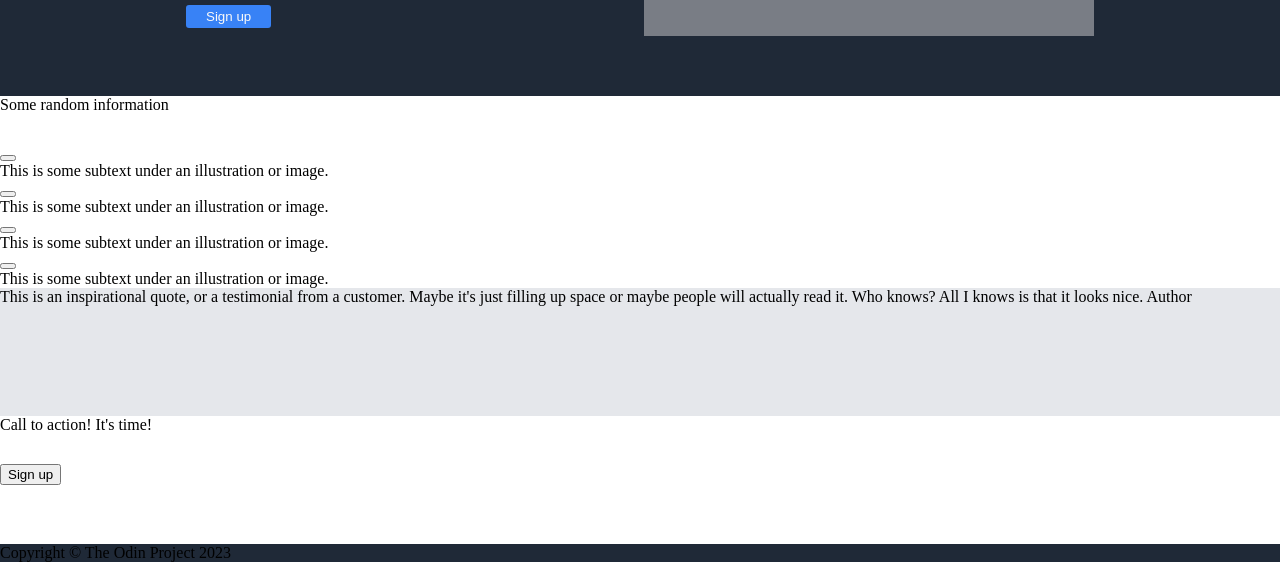
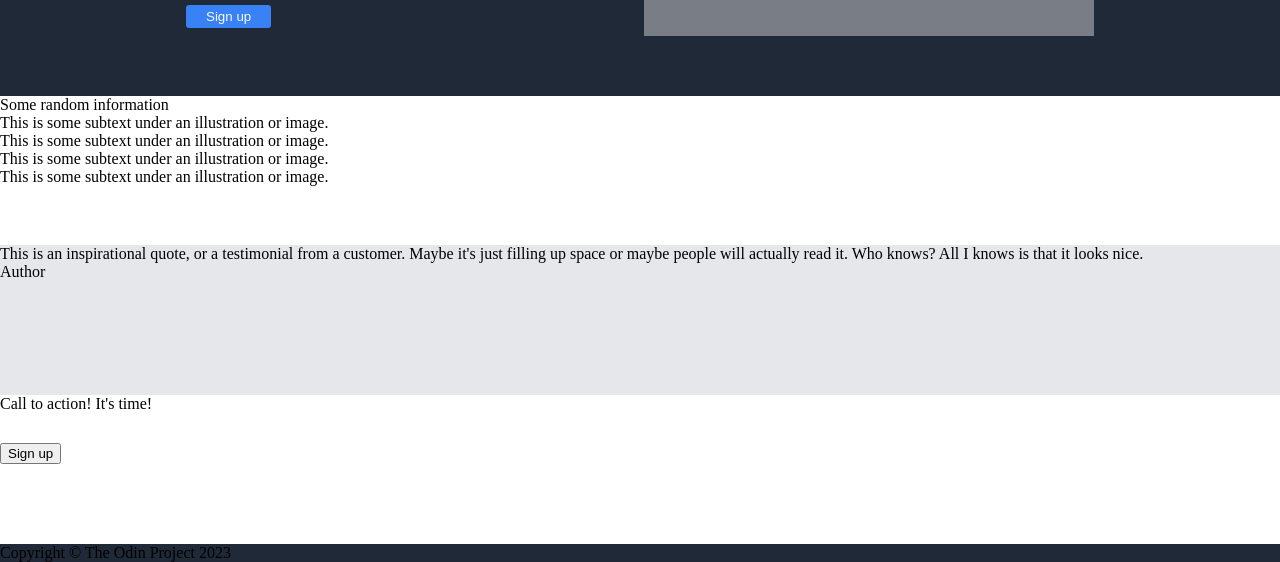
Before and after one commit to alcode111/hero-page, a plain HTML site: page index.html in a window 1280 px wide. Shown: the part 238-800 px from the top of the page. Drawn offline with Linux system fonts and the light colour scheme.

Commit message:
Change button to div and add an author class

```diff
--- a/index.html
+++ b/index.html
@@ -32,34 +32,32 @@
         </div>
 
         <div class="sectionb">
-            <div class="container">
                 <div class="title">Some random information</div>
                 <div class="illustrations">
                     <div class="imageandtext">
-                        <button class="blueborder"></button>
+                        <div class="blueborder"></div>
                         <div class="subtext">This is some subtext under an illustration or image.</div>
                     </div>
                     <div class="imageandtext">
-                        <button class="blueborder"></button>
+                        <div class="blueborder"></div>
                         <div class="subtext">This is some subtext under an illustration or image.</div>
                     </div>
                     <div class="imageandtext">
-                        <button class="blueborder"></button>
+                        <div class="blueborder"></div>
                         <div class="subtext">This is some subtext under an illustration or image.</div>
                     </div>
                     <div class="imageandtext">
-                        <button class="blueborder"></button>
+                        <div class="blueborder"></div>
                         <div class="subtext">This is some subtext under an illustration or image.</div>
                     </div>
                 </div>
-            </div>
         </div>
 
         <div class="sectionc">
             <div class="quote">This is an inspirational quote, or a testimonial from a customer. Maybe
             it's just filling up space or maybe people will actually read it. Who knows? All I knows
             is that it looks nice.
-            Author
+            <div class="author">Author</div>
             </div>
         </div>
 
```
